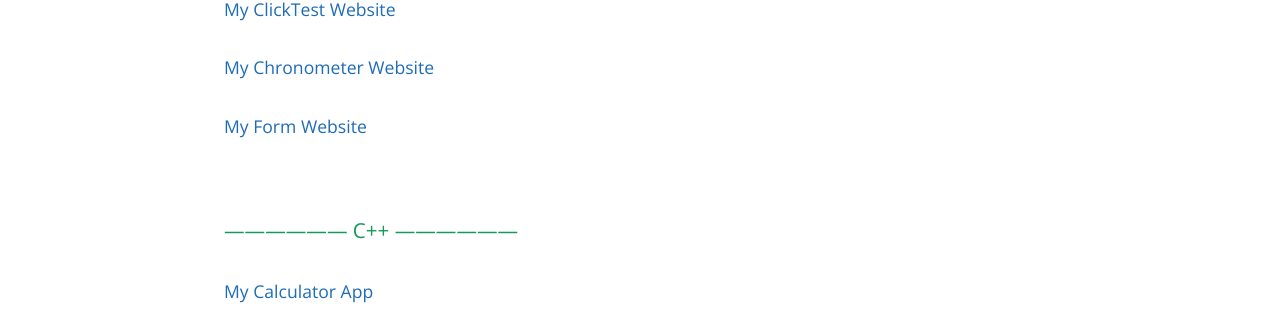
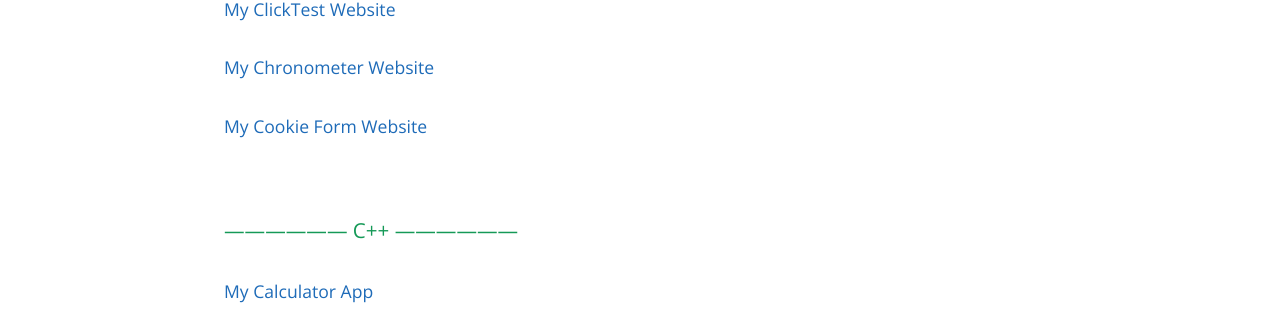
Before and after one commit to PouletEnSlip/pouletenslip.github.io, a Jekyll site: the page built from index.md, in a window 1280 px wide. Shown: the part 683-992 px from the top of the page. Built offline with Jekyll 4.4.1, drawn with Linux system fonts in a browser that asks for light colours; comment, search, counter and statistics services are not loaded; our own code applies the rules of GitHub Pages for plain Markdown files.

Commit message:
Update index.md

```diff
--- a/index.md
+++ b/index.md
@@ -8,7 +8,7 @@ layout: default
 #### [My Tic-Tac-Toe Website](pages/tictactoe/)
 #### [My ClickTest Website](pages/clicktest/)
 #### [My Chronometer Website](pages/chronometer/)
-#### [My Form Website](https://github.com/PouletEnSlip/Cookies)
+#### [My Cookie Form Website](https://github.com/PouletEnSlip/Cookies)
 <br>
 
 ### ------------------ C++ ------------------
```
